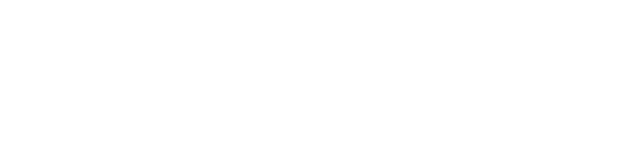
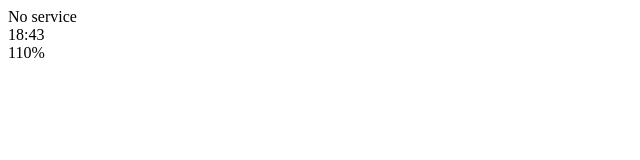
Before and after one commit to padahkim/kokoa-clone-2020, a plain HTML site: page index.html in a window 1280 px wide. Shown: the whole page, without its empty margins (0-640 px from the left). Drawn offline with Linux system fonts and the light colour scheme.

Commit message:
added index

```diff
--- a/index.html
+++ b/index.html
@@ -6,6 +6,19 @@
     <title>Welcome to Kokoa Talk</title>
 </head>
 <body>
-
+    <div id="status-bar">
+        <div class="status-bar__column">
+            <span>No service</span>
+            <!--To Do: Wifi Icon-->
+        </div>
+        <div class="status-bar__column">
+            <span>18:43</span>
+        </div>
+        <div class="status-bar__column">
+            <span>110%</span>
+            <!--Battery Icon-->
+            <!--Lighting Icon-->
+        </div>
+    </div>
 </body>
 </html>
```
